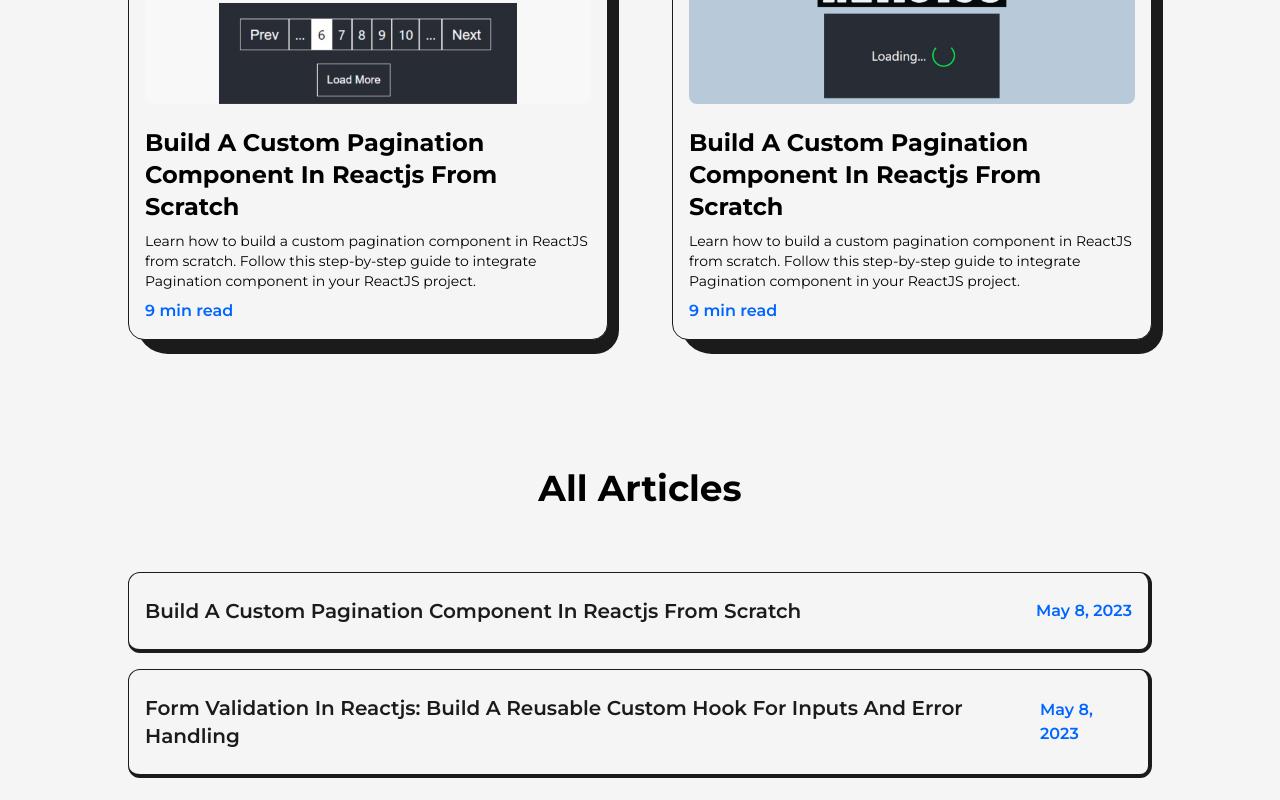
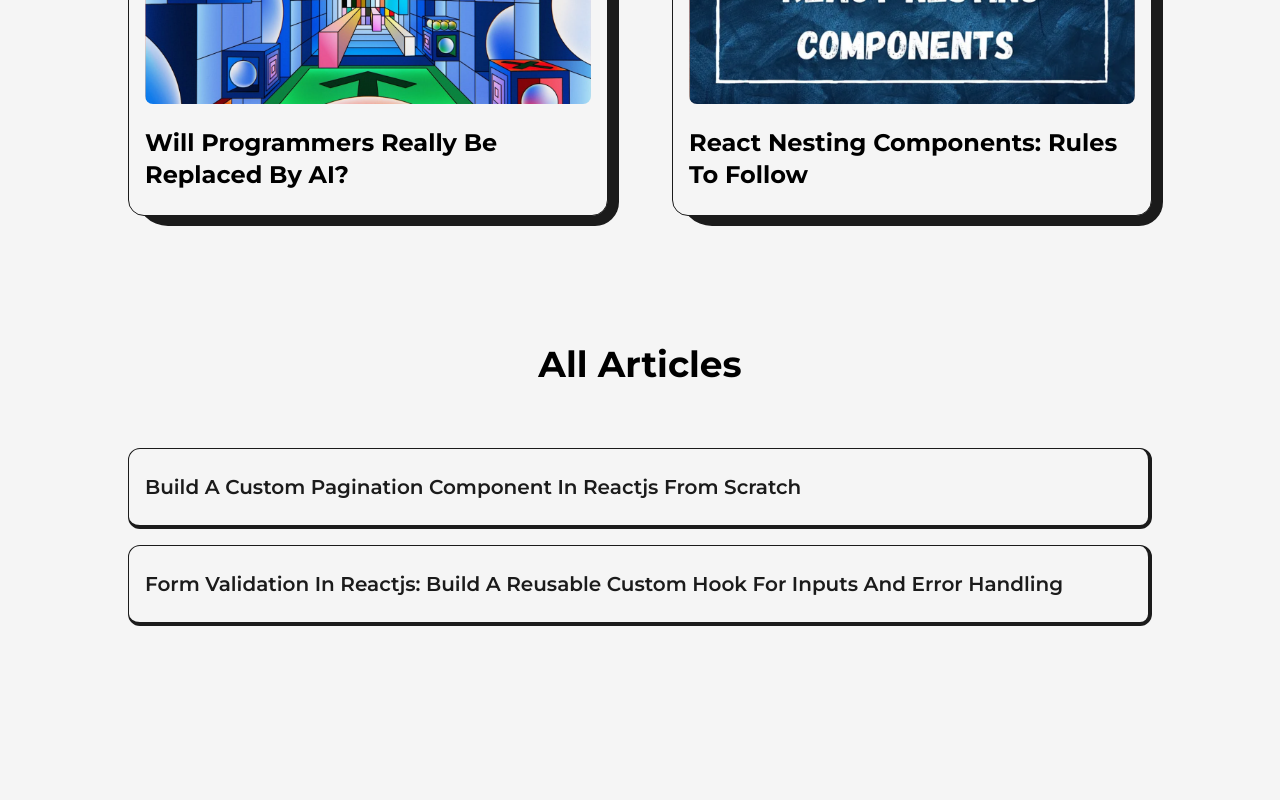
Before and after one commit to infinissible/portfolio-nextjs, a Next.js app: page /articles in a window 1280 px wide. Shown: the part 500-1300 px from the top of the page. Built offline with nearby package versions, Linux system fonts and the light colour scheme.

Commit message:
updated Articles page

```diff
--- a/src/pages/articles.js
+++ b/src/pages/articles.js
@@ -6,10 +6,9 @@ import Link from 'next/link';
 import React, { useRef } from 'react';
 import article1 from '../../public/images/articles/pagination component in reactjs.jpg';
 import article2 from '../../public/images/articles/create loading screen in react js.jpg';
+import article3 from '../../public/images/articles/img-f1.png';
+import article4 from '../../public/images/articles/React nesting components.png';
 import { motion, useMotionValue } from 'framer-motion';
-import article3 from '../../public/images/articles/create modal component in react using react portals.png';
-import article4 from '../../public/images/articles/form validation in reactjs using custom react hook.png';
-import article5 from '../../public/images/articles/smooth scrolling in reactjs.png';
 
 const FramerImage = motion(Image);
 
@@ -53,7 +52,7 @@ const MovingImg = ({ title, img, link }) => {
   );
 };
 
-const Article = ({ img, title, date, link }) => {
+const Article = ({ img, title, link }) => {
   return (
     <motion.li
       initial={{ y: 200 }}
@@ -62,14 +61,11 @@ const Article = ({ img, title, date, link }) => {
       className='relative w-full p-4 py-6 my-4 rounded-xl flex items-center justify-between bg-light text-dark first:mt-0 border border-solid border-dark border-r-4 border-b-4 dark:border-light dark:bg-dark dark:text-light sm:flex-col'
     >
       <MovingImg title={title} img={img} link={link} />
-      <span className='text-primary dark:text-primaryDark font-semibold pl-4 sm:self-start sm:pl-0 xs:text-sm'>
-        {date}
-      </span>
     </motion.li>
   );
 };
 
-const FeaturedArticle = ({ img, title, time, summary, link }) => {
+const FeaturedArticle = ({ img, title, link }) => {
   return (
     <li className='relative col-span-1 w-full p-4 bg-light border border-solid border-dark rounded-2xl dark:bg-dark dark:border-light'>
       <div className='absolute top-0 -right-3 -z-10 w-[101%] h-[103%] rounded-[2rem] bg-dark rounded-br-3xl' />
@@ -93,10 +89,6 @@ const FeaturedArticle = ({ img, title, time, summary, link }) => {
           {title}
         </h2>
       </Link>
-      <p className='text-sm mb-2'>{summary}</p>
-      <span className='text-primary font-semibold dark:text-primaryDark'>
-        {time}
-      </span>
     </li>
   );
 };
@@ -112,26 +104,20 @@ const articles = () => {
       <main className='w-full mb-16 flex flex-col items-center justify-center overflow-hidden dark:text-light'>
         <Layout className='pt-16'>
           <AnimatedText
-            text='Technical Insights'
+            text='Technical Insights!'
             className='mb-16 xl:!text-7xl lg:!text-7xl sm:mb-8 sm:!text-6xl xs:!text-4xl'
           />
           <ul className='grid grid-cols-2 gap-16 lg:gap-8 md:gap-y-16 md:grid-cols-1'>
             <FeaturedArticle
-              title='Build A Custom Pagination Component In Reactjs From Scratch'
-              summary='Learn how to build a custom pagination component in ReactJS from scratch.
-            Follow this step-by-step guide to integrate Pagination component in your ReactJS project.'
-              time='9 min read'
-              link='/'
-              img={article1}
+              title='Will Programmers Really Be Replaced by AI?'
+              link='https://hackernoon.com/will-programmers-really-be-replaced-by-ai'
+              img={article3}
             />
 
             <FeaturedArticle
-              title='Build A Custom Pagination Component In Reactjs From Scratch'
-              summary='Learn how to build a custom pagination component in ReactJS from scratch.
-            Follow this step-by-step guide to integrate Pagination component in your ReactJS project.'
-              time='9 min read'
-              link='/'
-              img={article2}
+              title='React Nesting Components: Rules to Follow'
+              link='https://blog.bitsrc.io/react-nesting-components-rules-to-follow-c0658ee6ef5'
+              img={article4}
             />
           </ul>
           <h2 className='font-bold text-4xl w-full text-center my-16 mt-32'>
@@ -140,14 +126,12 @@ const articles = () => {
           <ul>
             <Article
               title='Build A Custom Pagination Component In Reactjs From Scratch'
-              date='May 8, 2023'
-              link='/'
+              link='https://devdreaming.com/blogs/create-pagination-component-reactjs'
               img={article1}
             />
             <Article
               title='Form Validation In Reactjs: Build A Reusable Custom Hook For Inputs And Error Handling'
-              date='May 8, 2023'
-              link='/'
+              link='https://dev.to/codebucks/form-validation-in-reactjs-by-building-reusable-custom-hook-1bg7'
               img={article2}
             />
           </ul>
```
Also changed, not shown: public/images/articles/React nesting components.png (added), public/images/articles/img-f1.png (added).
